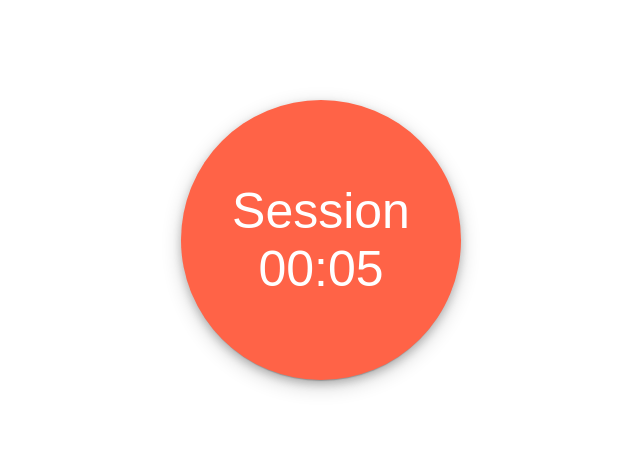
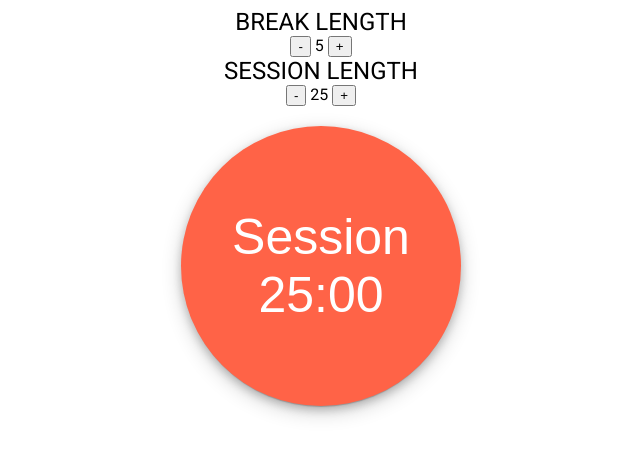
Before and after one commit to daon/pomodoro-clock, a website built with webpack: page src/index.html in a window 1280 px wide. Shown: the whole page, without its empty margins (319-959 px from the left). Built offline with nearby package versions, Linux system fonts and the light colour scheme.

Commit message:
Day 8 - Started working on controls for customizing the length of break and session

```diff
--- a/src/app/app.js
+++ b/src/app/app.js
@@ -1,4 +1,4 @@
-const DEFAULT_SESSION_LENGTH = 5;
+const DEFAULT_SESSION_LENGTH = 25;
 const DEFAULT_BREAK_LENGTH = 5;
 
 var model  = {};
@@ -6,7 +6,7 @@ var model  = {};
 model.reset = () => {
     model.sessionLength = DEFAULT_SESSION_LENGTH;
     model.breakLength = DEFAULT_BREAK_LENGTH;
-    model.currentTime = model.sessionLength;
+    model.currentTime = model.sessionLength*60;
     model.sessionStarted = false;
     model.breakStarted = false;
     model.paused = false;
@@ -67,7 +67,22 @@ view.seconds = (model) => {
 
 view.ready = (model) => {
     return (
-        `<button type="button" class="clock" data-action="work">
+        `
+        <div class="settings">
+            <section>
+                <h2>Break Length</h2>
+                <button type="button" data-action="decrementBreakLength">-</button>
+                <span>${model.breakLength}</span>
+                <button type="button" data-action="incrementBreakLength">+</button>
+            </section>
+            <section>
+                <h2>Session Length</h2>
+                <button type="button" data-action="decrementSessionLength">-</button>
+                <span>${model.sessionLength}</span>
+                <button type="button" data-action="incrementSessionLength">+</button>
+            </section>
+        </div>
+        <button type="button" class="clock" data-action="work">
             Session
             ${view.minutes(model)}:${view.seconds(model)}
         </button>
--- a/src/main.css
+++ b/src/main.css
@@ -1,12 +1,22 @@
 .pomodoro {
     width: 280px;
-    margin: 100px auto;
+    margin: 0 auto;
     font-family: 'Roboto', Verdana, Geneva, Tahoma, sans-serif;
+    text-align: center;
+}
+
+.settings {
+    margin-bottom: 20px;
+    text-transform: uppercase;
+}
+
+h2 {
+    margin: 0;
+    font-weight: normal;
 }
 
 .clock {
     font-size: 50px;
-    text-align: center;
     height: 280px;
     width: 280px;
     background: rgba(255, 99, 71, 1);
```
